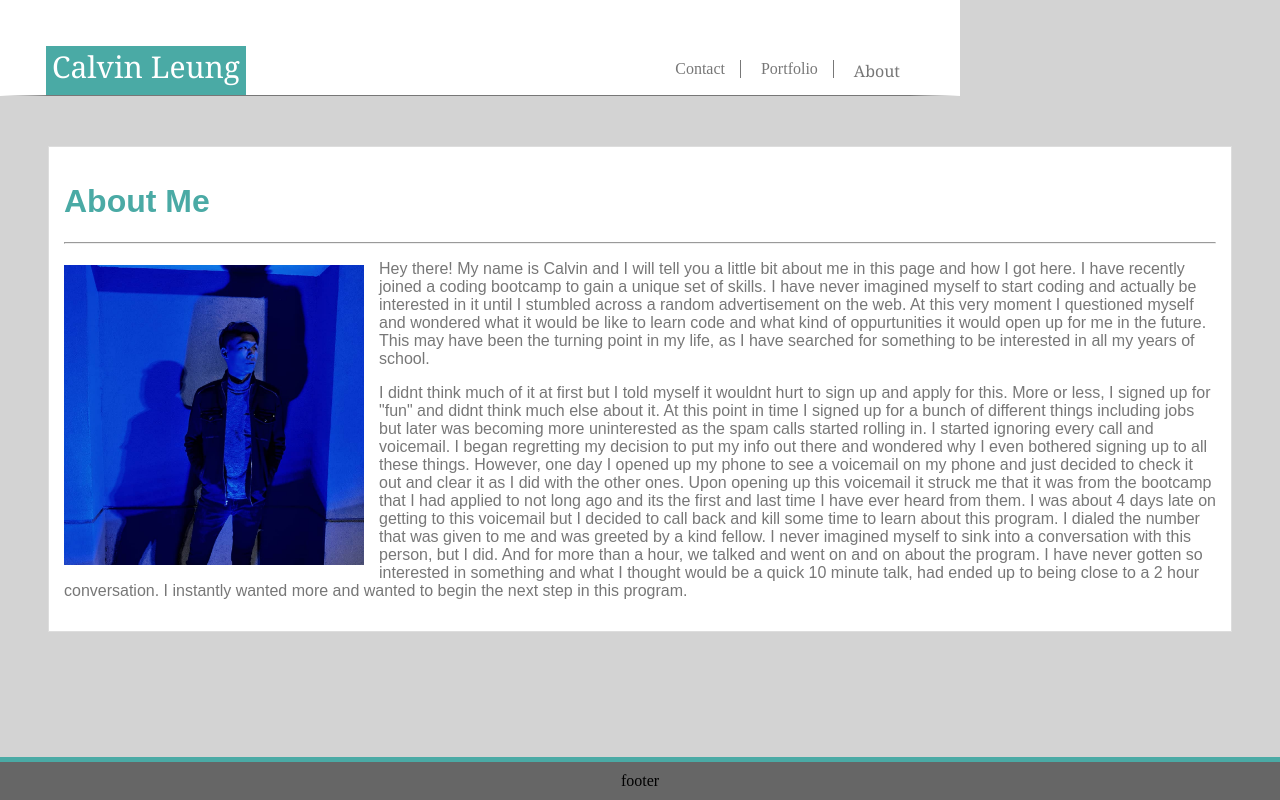
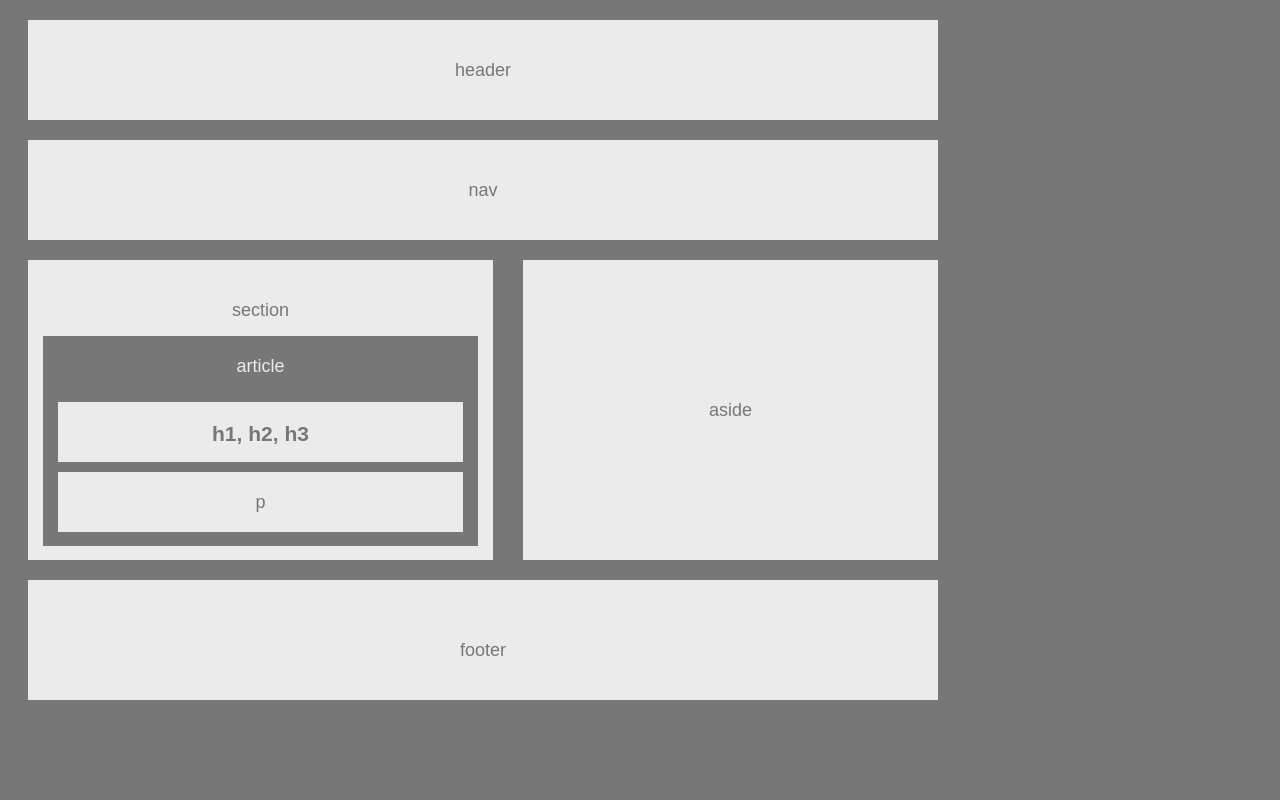
Before and after one commit to Ziio/calvinleung0.github.io, a plain HTML site: page index.html in a window 1280 px wide. Drawn offline with Linux system fonts and the light colour scheme.

Commit message:
changed to hw wireframe

```diff
--- a/assets/css/reset.css
+++ /dev/null
@@ -1,48 +0,0 @@
-/* http://meyerweb.com/eric/tools/css/reset/
-   v2.0 | 20110126
-   License: none (public domain)
-*/
-
-html, body, div, span, applet, object, iframe,
-h1, h2, h3, h4, h5, h6, p, blockquote, pre,
-a, abbr, acronym, address, big, cite, code,
-del, dfn, em, img, ins, kbd, q, s, samp,
-small, strike, strong, sub, sup, tt, var,
-b, u, i, center,
-dl, dt, dd, ol, ul, li,
-fieldset, form, label, legend,
-table, caption, tbody, tfoot, thead, tr, th, td,
-article, aside, canvas, details, embed,
-figure, figcaption, footer, header, hgroup,
-menu, nav, output, ruby, section, summary,
-time, mark, audio, video {
-	margin: 0;
-	padding: 0;
-	border: 0;
-	font-size: 100%;
-	font: inherit;
-	vertical-align: baseline;
-}
-/* HTML5 display-role reset for older browsers */
-article, aside, details, figcaption, figure,
-footer, header, hgroup, menu, nav, section {
-	display: block;
-}
-body {
-	line-height: 1;
-}
-ol, ul {
-	list-style: none;
-}
-blockquote, q {
-	quotes: none;
-}
-blockquote:before, blockquote:after,
-q:before, q:after {
-	content: '';
-	content: none;
-}
-table {
-	border-collapse: collapse;
-	border-spacing: 0;
-}
--- a/assets/css/style.css
+++ /dev/null
@@ -1,102 +0,0 @@
-* {
-    box-sizing: border-box;
-    text-align: left;
-}
-
-html {
-    background-color: lightgrey;
-    background-image: url("assets/images/what-the-hex/what-the-hex.png");
-    width: auto;
-    height: auto;
-}
-
-
-nav {
-    background-color: #ffffff;
-    position: relative;
-    background-size: 960px;
-    margin: -8px;
-    border: 50px solid #ffffff;
-    border-bottom: 1px solid #777777;
-    padding-bottom: 45px;
-    width: 960px;
-}
-
-#myname {
-    color: #ffffff;
-    background-color: #4aaaa5;
-    font-family: Georgia, Times, "Times New Roman", serif;
-    font-size: 30px;
-    text-align: center;
-    float: left;
-    margin: -4px;
-    width: 200px;
-    height: 50px;
-    border-bottom: 1px solid #777777;
-}
-
-#about {
-    color: #777777;
-    font-family: Georgia, Times, "Times New Roman", serif;
-    background-color: #ffffff;
-    float: right;
-    margin: 10px;
-}
-
-hr {
-    color: #777777;
-}
-
-#portfolio {
-    color: #777777;
-    background-color: #ffffff;
-    float: right;
-    margin: 10px;
-    padding-right: 15px;
-    border-right: 1px solid #777777;
-
-}
-
-#contact {
-    color: #777777;
-    background-color: #ffffff;
-    float: right;
-    margin: 10px;
-    padding-right: 15px;
-    border-right: 1px solid #777777;
-
-}
-
-h1 {
-    color: #4aaaa5;
-}
-
-img {
-    float:left;
-    margin-top: 5px;
-    margin-right: 15px;
-    margin-bottom: 15px;
-}
-
-#box {
-    background-color: #ffffff;
-    background-size: 960px;
-    font-family: "Arial", "Helvetica Neue", Helvetica, sans-serif;
-    color: #777777;
-    float: right;
-    padding: 15px;
-    border: 1px solid #dddddd;
-    margin: 40px;
-}
-
-footer {
-    background-color: #666666;
-    position: fixed;
-    bottom: 0;
-    text-align: center;
-    width: 100%;
-    flex-shrink: 0;
-    padding: 10px;
-    margin-left: -8px;
-    border-top: 5px solid #4aaaa5;
-}
--- a/index.html
+++ b/index.html
@@ -1,52 +1,46 @@
 <!DOCTYPE html>
 <html>
-    <head>
-        <title font-family="Times New Roman">My Basic Portfolio</title>
-        <link rel="stylesheet" href="assets/css/style.css">
+    <div>
+    <header>
+        <title>My Wireframe</title>
+        <link rel="stylesheet" href="style.css">
+        header
+    </header>
+    </div>
 
-        <nav>
-                <section id="myname">
-                    Calvin Leung
-                </section>
+    <div>
+    <nav>
+        nav
+    </nav>
+    </div>
 
-                <section id="about">
-                    About
-                </section>
+    <div>
+    <body>
 
-                <section id="portfolio">
-                    Portfolio
-                </section>
+        <aside>
+            aside
+        </aside>
 
-                <section id="contact">
-                    Contact
-                </section>
-        </nav>
+        <section>
+            section
 
-        <br>
+        <article>
+            article
 
-        <div id="box">
-        <body>
+            <h1>h1, h2, h3</h1>
+            <p>p</p>
 
-            <h1>About Me</h1>
-            <hr>
-            <div>
-            <img src= "assets/images/my-picture.jpg" alt="placeholder" width="300" height="300">
+        </article>
 
-            <p id="intro">Hey there! My name is Calvin and I will tell you a little bit about me in this page and how I got here. I have recently joined a coding bootcamp to gain a unique set of skills. I have never imagined myself to start coding and actually be interested in it until I stumbled across a random advertisement on the web. At this very moment I questioned myself and wondered what it would be like to learn code and what kind of oppurtunities it would open up for me in the future. This may have been the turning point in my life, as I have searched for something to be interested in all my years of school.</p>
-            <p>I didnt think much of it at first but I told myself it wouldnt hurt to sign up and apply for this. More or less, I signed up for "fun" and didnt think much else about it. At this point in time I signed up for a bunch of different things including jobs but later was becoming more uninterested as the spam calls started rolling in. I started ignoring every call and voicemail. I began regretting my decision to put my info out there and wondered why I even bothered signing up to all these things. However, one day I opened up my phone to see a voicemail on my phone and just decided to check it out and clear it as I did with the other ones. Upon opening up this voicemail it struck me that it was from the bootcamp that I had applied to not long ago and its the first and last time I have ever heard from them. I was about 4 days late on getting to this voicemail but I decided to call back and kill some time to learn about this program. I dialed the number that was given to me and was greeted by a kind fellow. I never imagined myself to sink into a conversation with this person, but I did. And for more than a hour, we talked and went on and on about the program. I have never gotten so interested in something and what I thought would be a quick 10 minute talk, had ended up to being close to a 2 hour conversation. I instantly wanted more and wanted to begin the next step in this program. </p>
-            </div>
+        </section>
 
+    </body>
+    </div>
 
-
-        </body>
-        </div>
-
-        <br>
-
-        <div>
-        <footer>footer</footer>
-        </div>
-
-    </head>
+    <div>
+    <footer>
+        footer
+    </footer>
+    </div>
 
 </html>
--- /dev/null
+++ b/style.css
@@ -0,0 +1,84 @@
+* {
+    box-sizing: border-box;
+    text-align: center;
+}
+
+header {
+    background: #ebebeb;
+    width: 910px;
+    height: 100px;
+    margin: 20px 20px 20px 20px;
+    padding: 40px;
+
+}
+
+nav {
+    background: #ebebeb;
+    width: 910px;
+    height: 100px;
+    margin: 20px 20px 20px 20px;
+    padding: 40px;
+}
+
+body {
+    font-family: Arial, "Helvetica Neue", Helvetica, sans-serif;
+    color: #777;
+    background: #777;
+    width: 960px;
+    font-size: 18px;
+}
+
+aside {
+    background: #ebebeb;
+    float: right;
+    width: 415px;
+    margin: 0px 30px 20px 10px;
+    height: 300px;
+    padding: 140px
+}
+
+section {
+    background: #ebebeb;
+    float: left;
+    width: 465px;
+    padding-top: 40px;
+    height: 300px;
+    margin: 0px 10px 20px 20px;
+}
+
+article {
+    color: #ebebeb;
+    background: #777;
+    width: 435px;
+    height: 210px;
+    margin: 15px 10px 10px 15px;
+    padding-top: 20px;
+}
+
+h1 {
+    color: #777;
+    background: #ebebeb;
+    width: 405px;
+    height: 60px;
+    margin: 25px 10px 10px 15px;
+    padding-top: 20px;
+}
+
+p {
+    color: #777;
+    background: #ebebeb;
+    width: 405px;
+    height: 60px;
+    margin: 5px 10px 10px 15px;
+    padding-top: 20px;
+}
+
+footer {
+    background: #ebebeb;
+    clear: both;
+    width: 910px;
+    margin: 20px 20px 20px 20px;
+    padding: 60px;
+    height: 60px;
+
+}
```
Also changed, not shown: assets/images/my-picture.jpg (deleted), assets/images/what-the-hex/readme.txt (deleted), assets/images/what-the-hex/what-the-hex.png (deleted), contact.html (deleted), portfolio.html (deleted), 5 other files.
